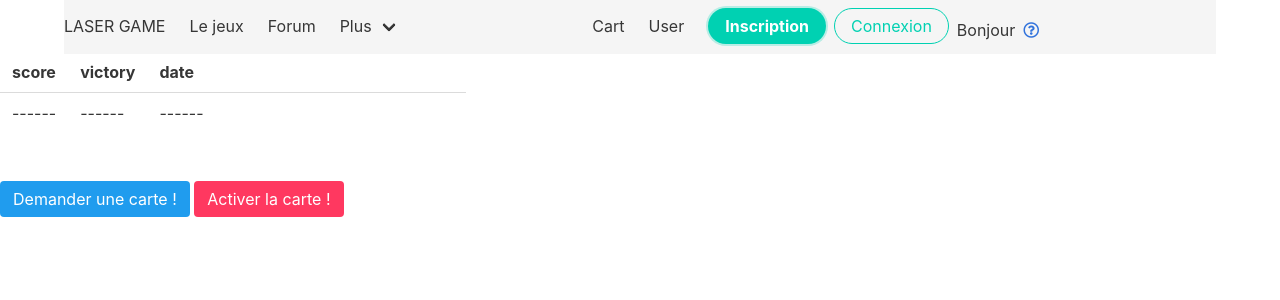
After one commit to Thomasubert/lasergame, a Symfony app: template templates/user/userhome.html.twig in a window 1280 px wide. The commit adds this page. Shown: the top 300 px of the page. Run offline with Twig, Linux system fonts and the light colour scheme; the template is opened without the code that fills it, so the values that code supplies are empty; some libraries are stand-ins or nearby versions.

Commit message:
commit  search card Admin fixed, request Admin card

```diff
--- /dev/null
+++ b/templates/user/userhome.html.twig
@@ -0,0 +1,219 @@
+<!DOCTYPE html>
+
+<html>
+
+<head>
+
+    <meta charset="UTF-8">
+
+    <title>{% block title %}The Best Laser Game{% endblock %}</title>
+
+    {% block stylesheets %}
+        <link rel="stylesheet" href="{{ asset('lib/bulma/bulma.min.css') }}">
+        <link rel="stylesheet" href="{{ asset('css/index.css') }}">
+        <link rel="stylesheet" href="https://use.fontawesome.com/releases/v5.0.13/css/all.css" integrity="sha384-DNOHZ68U8hZfKXOrtjWvjxusGo9WQnrNx2sqG0tfsghAvtVlRW3tvkXWZh58N9jp"
+              crossorigin="anonymous">
+        <link rel="shortcut icon" href="image/favicon.ico" type="image/x-icon">
+        <link rel="icon" href="image/favicon.ico" type="image/x-icon">
+    {% endblock %}
+
+</head>
+
+<body>
+
+
+
+<div class="container" id="nav-container">
+
+
+
+
+    {% for type, messages in app.session.flashBag.all %}
+
+        {% for message in messages %}
+
+            {% if type == 'error' %}
+
+                {% set type = 'danger' %}
+
+            {% endif %}
+
+            <div class="alert alert-{{ type }} mt-2">
+
+                {{ message|raw }}
+
+            </div>
+
+        {% endfor %}
+    {% endfor %}
+
+    <nav class="navbar is-light" role="navigation" aria-label="main navigation">
+        <div class="navbar-brand">
+            <a class="navbar-item" href="{{ path('app_index_index') }}">
+                LASER GAME
+            </a>
+
+            <a id="navbar-burger-id" role="button" class="navbar-burger burger" aria-label="menu" aria-expanded="false" data-target="navbar-menu-id">
+                <span aria-hidden="true"></span>
+                <span aria-hidden="true"></span>
+                <span aria-hidden="true"></span>
+            </a>
+        </div>
+
+        <div id="navbar-menu-id" class="navbar-menu">
+            <div class="navbar-start">
+                <a class="navbar-item">
+                    Le jeux
+                </a>
+
+                <a class="navbar-item">
+                    Forum
+                </a>
+
+                <div class="navbar-item has-dropdown is-hoverable">
+                    <a class="navbar-link">
+                        Plus
+                    </a>
+
+                    <div class="navbar-dropdown">
+                        <a class="navbar-item" href="#">
+                            Formule
+                        </a>
+                        <a class="navbar-item">
+                            Actualité
+                        </a>
+                        <a class="navbar-item"href="{{ path('app_contact_index') }}">
+                            Contact
+                        </a>
+
+                    </div>
+                </div>
+            </div>
+
+                <div class="navbar-start">
+                    <a class="navbar-item"href="{{ path('app_card_index') }}">
+                        Cart
+                    </a>
+
+                    <a class="navbar-item">
+                        User
+                    </a>
+
+
+
+
+
+                <div class="navbar-end">
+                    <div class="navbar-item">
+                        <div class="buttons">
+
+                            {% if is_granted('ROLE_ADMIN')  %}
+                                <a class="button is-rounded is-primary is-focused" href="{{ path('app_admin_player_edit') }}">
+                                    <strong>Ajouter un joueur</strong>
+                                </a>
+                            {% endif %}
+
+                            {% if is_granted('ROLE_ADMIN')  %}
+                                <a class="button is-rounded is-primary is-outlined" href="{{ path('app_admin_player_index') }}">
+                                    <strong>Liste des joueurs</strong>
+                                </a>
+                            {% endif %}
+                            {% if is_granted('IS_AUTHENTICATED_REMEMBERED') == false  %}
+                                <a class="button is-rounded is-primary is-focused" href="{{ path('app_registration_register') }}">
+                                    <strong>Inscription</strong>
+                                </a>
+                            {% endif %}
+
+                            {% if is_granted('IS_AUTHENTICATED_REMEMBERED') == false  %}
+                                <a class="button is-rounded is-primary is-outlined"href="{{ path('app_login') }}">
+                                    Connexion
+                                </a>
+                            {% endif %}
+                            Bonjour  {{ app.user }}
+                            {% if is_granted('IS_AUTHENTICATED_REMEMBERED') %}
+                                <span class="icon is-medium">
+                         Bonjour  {{ app.user }}
+                        <a href="{{ path('app_connexion_logout') }}" title="Déconnexion">
+                            <i class="fas fa-sign-out-alt"></i>
+                        </a>
+                    </span>
+                            {% endif %}
+                            <span class="icon is-medium">
+                        <a href="#" title="Aide">
+                            <i class="far fa-question-circle"></i>
+                        </a>
+                    </span>
+                        </div>
+                    </div>
+                </div>
+            </div>
+    </nav>
+</div>
+
+{% block body %}
+    <table class="table">
+        <tr>
+            <th>score</th>
+            <th>victory</th>
+            <th>date</th>
+            <th width="250px"></th>
+        </tr>
+            <tr>
+                <td> ------</td>
+                <td> ------</td>
+                <td> ------</td>
+                <td>
+    </table><br/>
+
+                    <a href="{{ path('requestcard') }}"
+                       class="button is-info">
+                         Demander une carte !
+                    </a>
+                    <a href="{{ path('requestcardactive') }}"
+                       class="button is-danger">
+                        Activer la carte !
+                    </a>
+                </td>
+
+            </tr>
+
+
+
+
+
+
+{% endblock %}
+
+
+
+
+{% block javascripts %}
+
+    <script
+
+            src="https://code.jquery.com/jquery-3.4.1.min.js"
+
+            integrity="sha256-CSXorXvZcTkaix6Yvo6HppcZGetbYMGWSFlBw8HfCJo="
+
+            crossorigin="anonymous"></script>
+
+    <script src="{{ asset('lib/bootstrap/bootstrap.min.js') }}"></script>
+
+    <script src="https://code.jquery.com/jquery.min.js"></script>
+    <script>
+            (function() {
+            var burger=document.querySelector('.burger');
+            var nav=document.querySelector('#'+burger.dataset.target);
+
+            burger.addEventListener('click', function(){
+             burger.classList.toggle('is-active');
+             nav.classList.toggle('is-active');
+             });
+            })();
+            </script>
+
+{% endblock %}
+
+</body>
+
+</html>
```
Also changed, not shown: src/Controller/Admin/PlayerController.php (+8 -2 lines), src/Controller/Admin/RequestcardController.php (added, +86 -0 lines), src/Controller/Admin/RequestcardactiveController.php (+3 -4 lines), src/Controller/SearchController.php (+5 -47 lines), templates/admin/cardoption.html.twig (added, +51 -0 lines), templates/search/card.html.twig (+10 -27 lines), templates/user/requestcardactive.html.twig (added, +29 -0 lines), 2 other files.
